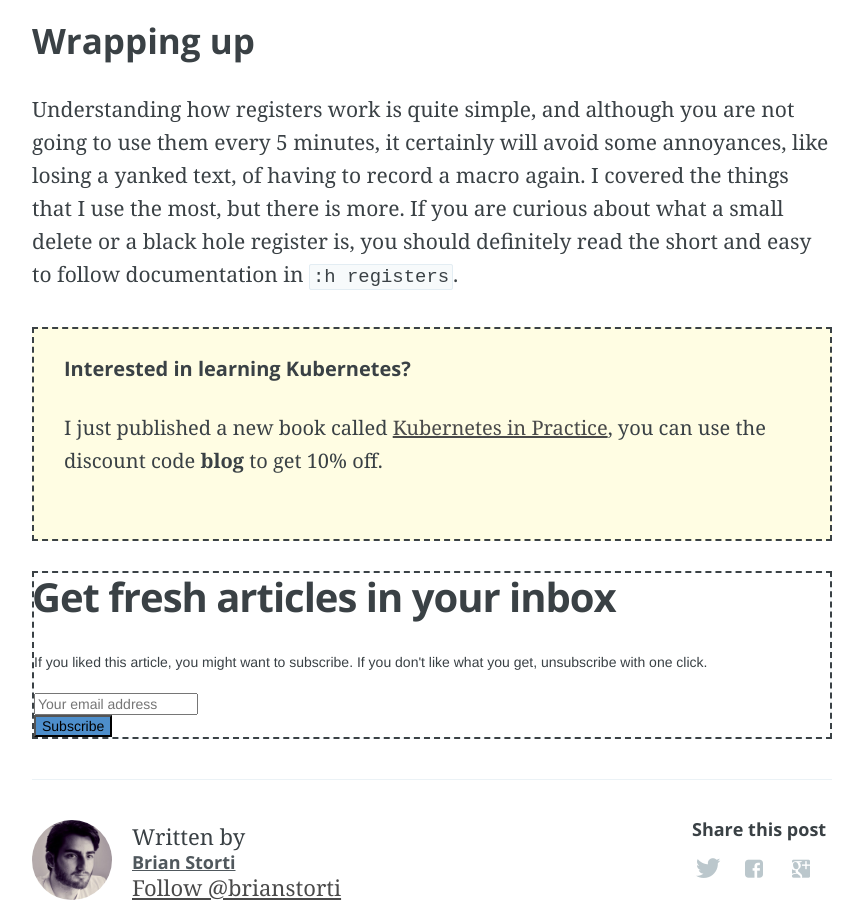
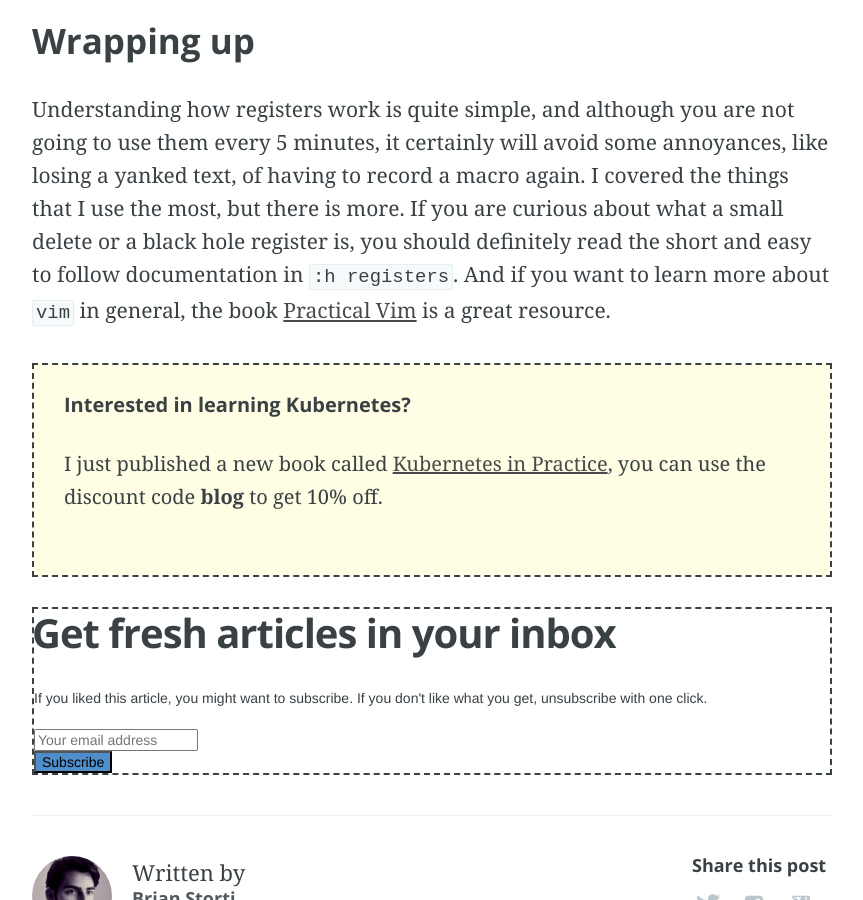
Before and after one commit to brianstorti/brianstorti.github.io, a Jekyll site: the page built from _posts/2015-02-09-vim-registers.md, in a window 1280 px wide and 900 px high, scrolled down 4733 px. Shown: the whole window, without its empty margins (208-1071 px from the left). Built offline with Jekyll 4.4.1, drawn with Linux system fonts in a browser that asks for light colours; comment, search, counter and statistics services are not loaded.

Commit message:
Add link to book Practical Vim

```diff
--- a/_posts/2015-02-09-vim-registers.md
+++ b/_posts/2015-02-09-vim-registers.md
@@ -89,4 +89,4 @@ How cool is that?
 ### Wrapping up
 
 Understanding how registers work is quite simple, and although you are not going to use them every 5 minutes, it certainly will avoid some annoyances, like losing a yanked text, of having to record a macro again.
-I covered the things that I use the most, but there is more. If you are curious about what a small delete or a black hole register is, you should definitely read the short and easy to follow documentation in `:h registers`.
+I covered the things that I use the most, but there is more. If you are curious about what a small delete or a black hole register is, you should definitely read the short and easy to follow documentation in `:h registers`. And if you want to learn more about `vim` in general, the book [Practical Vim](https://amzn.to/3bE2qku) is a great resource.
```
